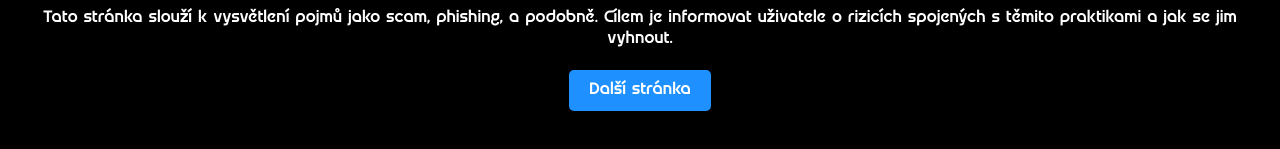
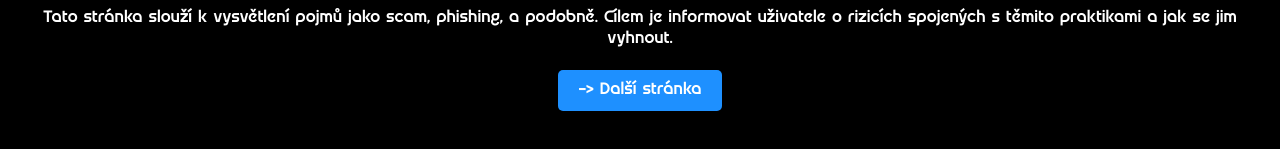
Before and after one commit to MrTomiCZ/scamstranka.cz, a plain HTML site: page index.html in a window 1280 px wide. Shown: the part 245-394 px from the top of the page. Drawn offline with Linux system fonts and the light colour scheme.

Commit message:
add sipka

```diff
--- a/index.html
+++ b/index.html
@@ -15,7 +15,7 @@
     <div class="scamExplain">
         Tato stránka slouží k vysvětlení pojmů jako scam, phishing, a podobně. Cílem je informovat uživatele o rizicích spojených s těmito praktikami a jak se jim vyhnout.
     </div>
-    <a href="javascript:nextPage()" class="next">Další stránka</a>
+    <a href="javascript:nextPage()" class="next">-&gt; Další stránka</a>
 </body>
 <script src="/js/scripts.js"></script>
 </html>
```
